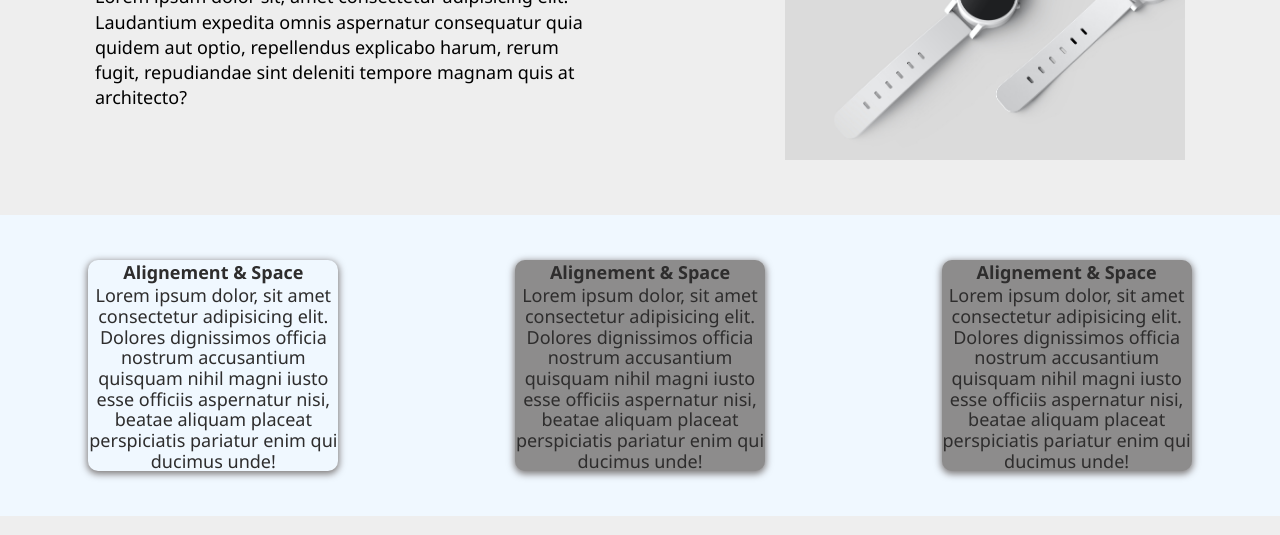
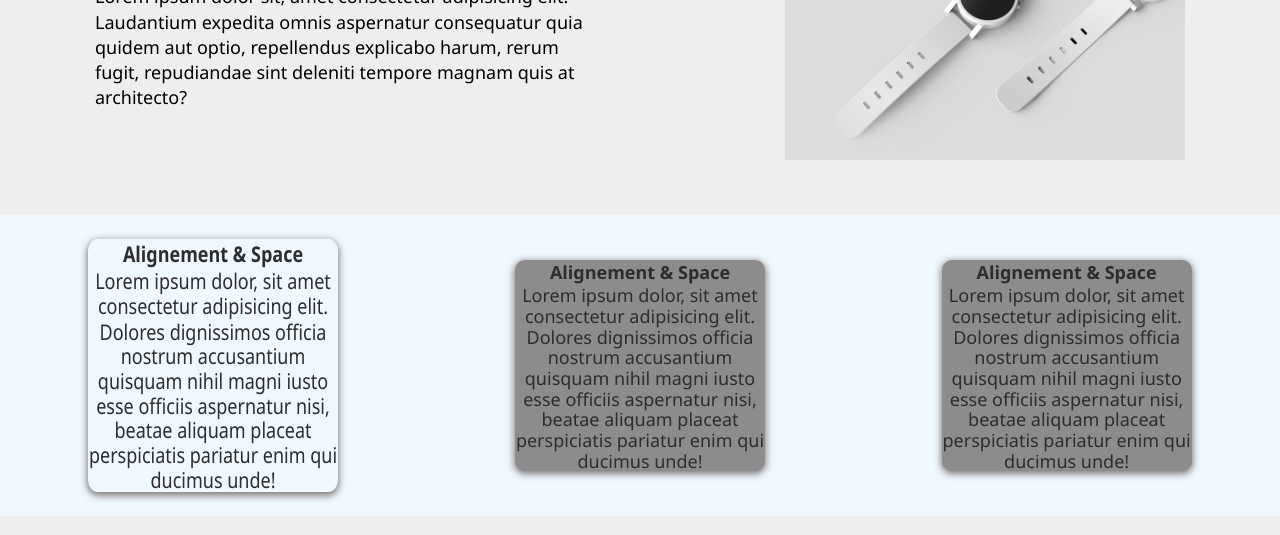
Before and after one commit to BelhadadjiMohamed/Html-Css-templates, a plain HTML site: page project_2.html in a window 1280 px wide. In both pictures the pointer is over the element 213 px from the left and 630 px from the top of the page. Shown: the part 265-800 px from the top of the page. Drawn offline with Linux system fonts and the light colour scheme; files whose address does not match are found by name.

Commit message:
hover effect
add a hover effect allow the box to increase the height
by creating a transform proprety and asign to it scale(1, 1.2)

```diff
--- a/stylesheet.css
+++ b/stylesheet.css
@@ -65,6 +65,7 @@ header p {
 }
 .box:hover {
   background-color: aliceblue;
+  transform: scale(1, 1.2);
 }
 main {
   display: flex;
```
